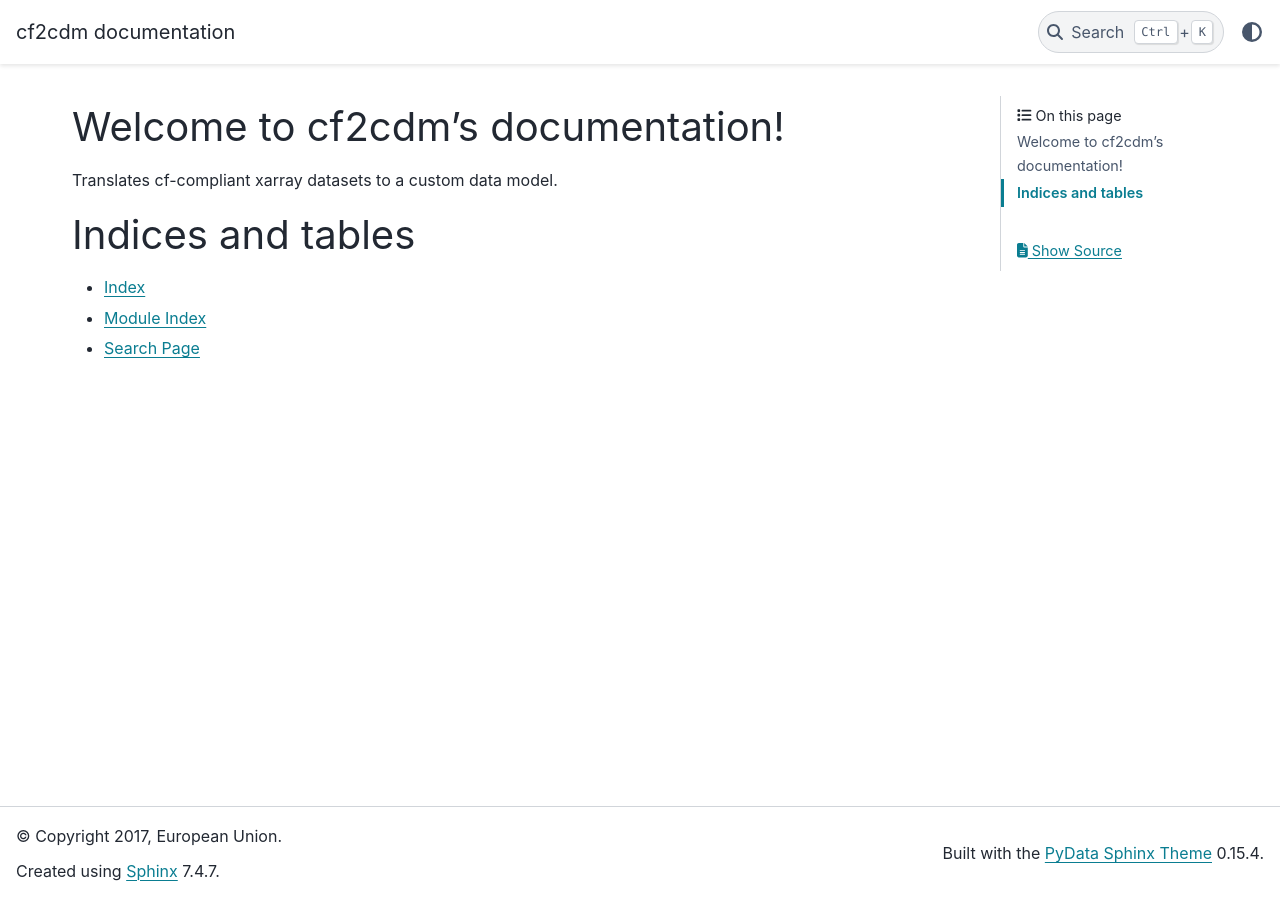
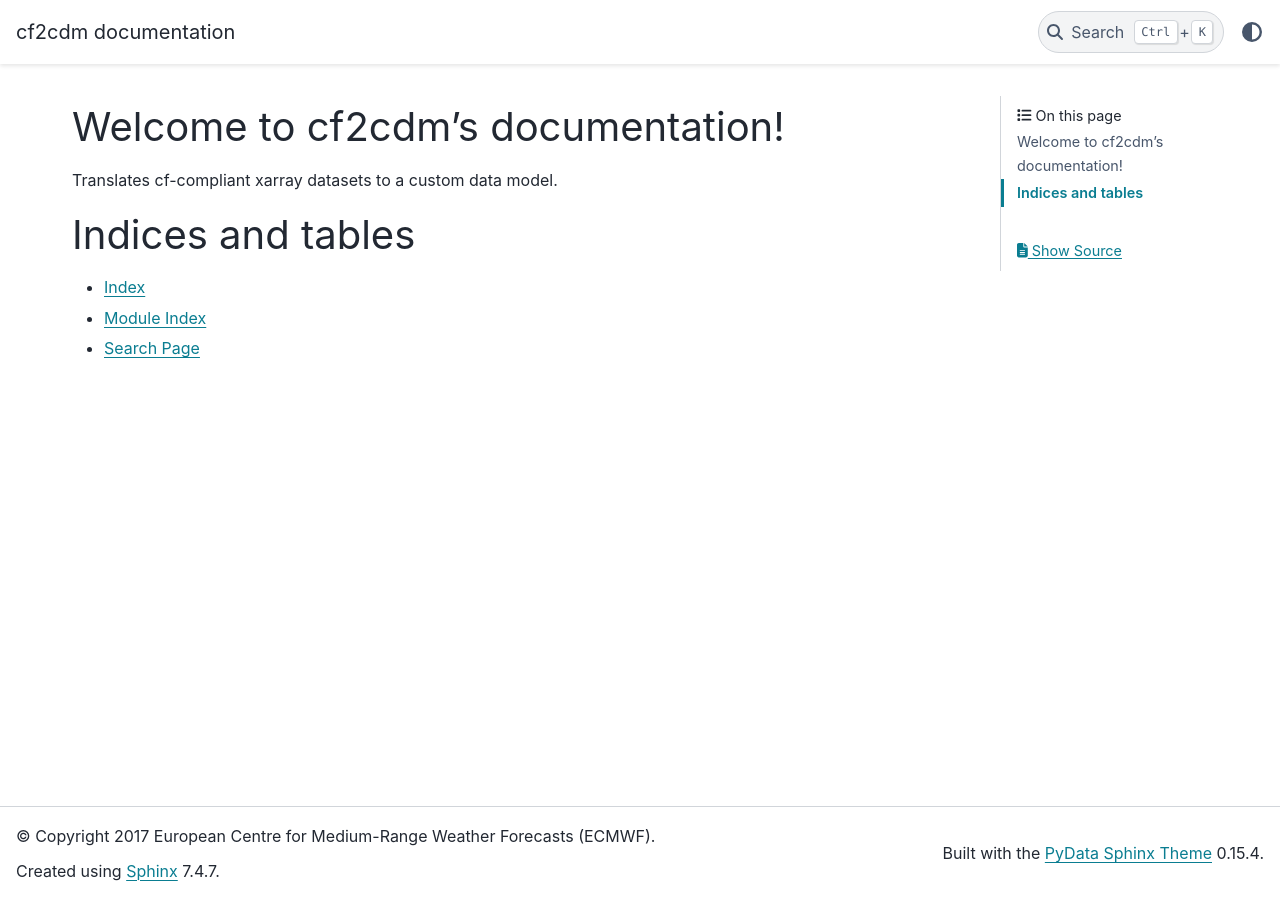
Before and after one commit to bopen/cf2cdm, a Sphinx documentation site: the page built from docs/index.md, in a window 1280 px wide. Built offline with Sphinx 7.4.7 and the PyData theme 0.15.4, drawn with Linux system fonts in a browser that asks for light colours; pages that are not in the unit, such as notebooks, are missing from menus; the version number could not be read and is left out.

Commit message:
Sync metadata

```diff
--- a/docs/conf.py
+++ b/docs/conf.py
@@ -16,8 +16,8 @@
 # -- Project information -----------------------------------------------------
 
 project = "cf2cdm"
-copyright = "2017, European Union"
-author = "European Union"
+copyright = "2017 European Centre for Medium-Range Weather Forecasts (ECMWF)"
+author = "Alessandro Amici <a.amici@bopen.eu>"
 version = cf2cdm.__version__
 release = cf2cdm.__version__
 
```
